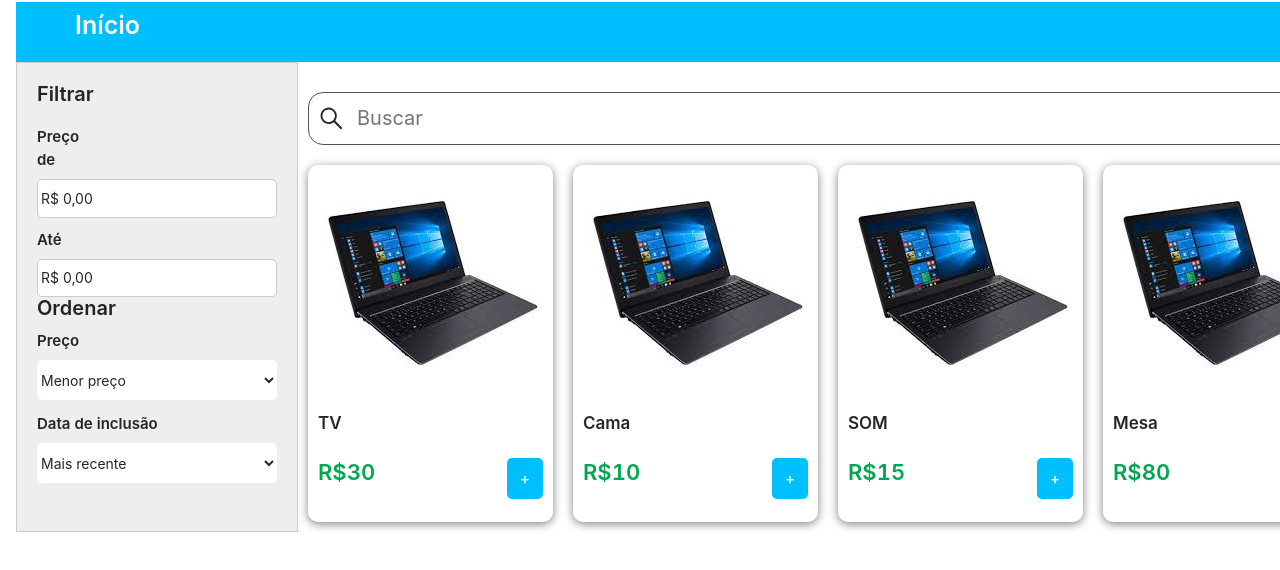
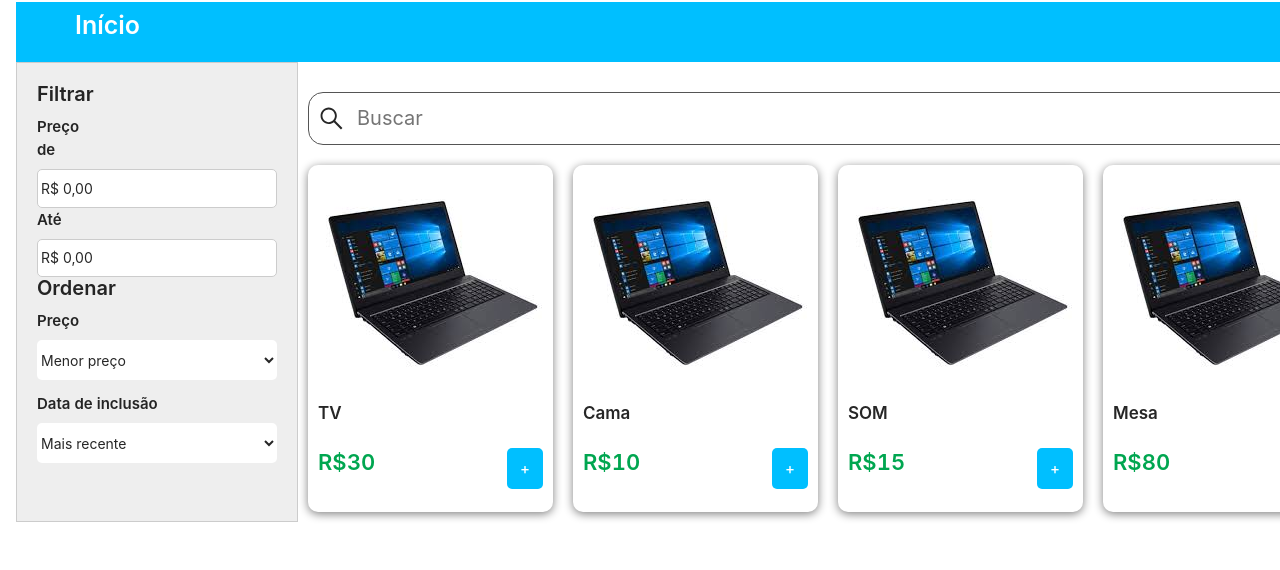
Before and after one commit to Marcelocerqueira/store, a React (Vite) app: page / in a window 1280 px wide. Shown: the top 570 px of the page. Built offline with nearby package versions, Linux system fonts and the light colour scheme.

Commit message:
first cmmit

```diff
--- a/src/styles/GlobalStyles.ts
+++ b/src/styles/GlobalStyles.ts
@@ -21,7 +21,6 @@ export default createGlobalStyle`
   h2 {
     font-weight: 600;
     font-size: 15px;
-    padding-top: 10px;
   }
   *, button, input {
     border: 0;
```
